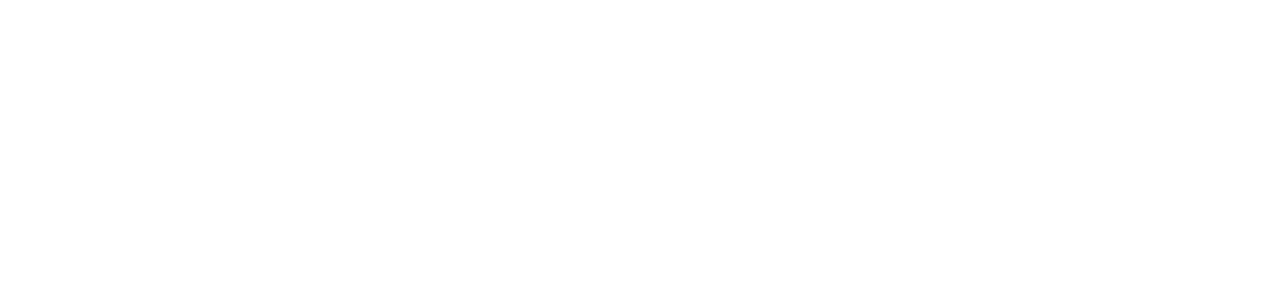
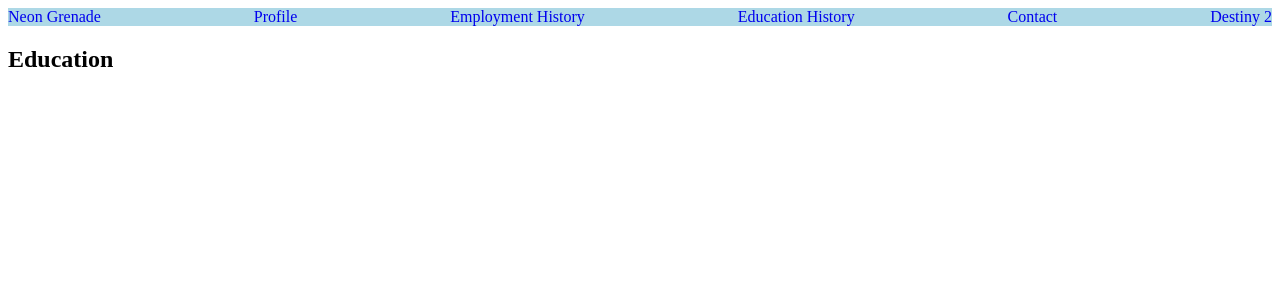
Before and after one commit to MarkCarson777/react-portfolio, a React (Create React App) app: page /react-portfolio/education in a window 1280 px wide. Shown: the top 300 px of the page. Built offline with nearby package versions, Linux system fonts and the light colour scheme.

Commit message:
established all navbar routes

```diff
--- a/src/components/App.js
+++ b/src/components/App.js
@@ -1,18 +1,13 @@
 import React from 'react';
+import { BrowserRouter, Route } from 'react-router-dom';
 // is Route component necessary?
 // import Route from './Route';
-import NavBar from './NavBar';
+import Homepage from './Homepage';
 import Profile from './Profile'
 import Employment from './Employment';
-import { BrowserRouter, Route } from 'react-router-dom';
-
-const Homepage = () => {
-  return (
-    <div>
-      <NavBar />
-    </div>
-  )
-}
+import Education from './Education';
+import Contact from './Contact';
+import Destiny from './Destiny';
 
 const App = () => {
   return (
@@ -21,6 +16,9 @@
         <Route path="/" exact component={Homepage} />
         <Route path="/profile" exact component={Profile} />
         <Route path="/employment" exact component={Employment} />
+        <Route path="/education" exact component={Education} />
+        <Route path="/contact" exact component={Contact} />
+        <Route path="/destiny" exact component={Destiny} />
       </BrowserRouter>
     </div>
   );
--- /dev/null
+++ b/src/components/Contact.js
@@ -0,0 +1,13 @@
+import React from 'react';
+import NavBar from './NavBar';
+
+const Contact = () => {
+  return (
+    <div>
+      <NavBar />
+      <h2>Contact</h2>
+    </div>
+  );
+};
+
+export default Contact;
--- /dev/null
+++ b/src/components/Destiny.js
@@ -0,0 +1,13 @@
+import React from 'react';
+import NavBar from './NavBar';
+
+const Destiny = () => {
+  return (
+    <div>
+      <NavBar />
+      <h2>Destiny</h2>
+    </div>
+  );
+};
+
+export default Destiny;
--- /dev/null
+++ b/src/components/Education.js
@@ -0,0 +1,13 @@
+import React from 'react';
+import NavBar from './NavBar';
+
+const Education = () => {
+  return (
+    <div>
+      <NavBar />
+      <h2>Education</h2>
+    </div>
+  );
+};
+
+export default Education;
--- /dev/null
+++ b/src/components/Homepage.js
@@ -0,0 +1,12 @@
+import React from 'react';
+import NavBar from './NavBar';
+
+const Homepage = () => {
+  return (
+    <div>
+      <NavBar />
+    </div>
+  );
+};
+
+export default Homepage;
```
